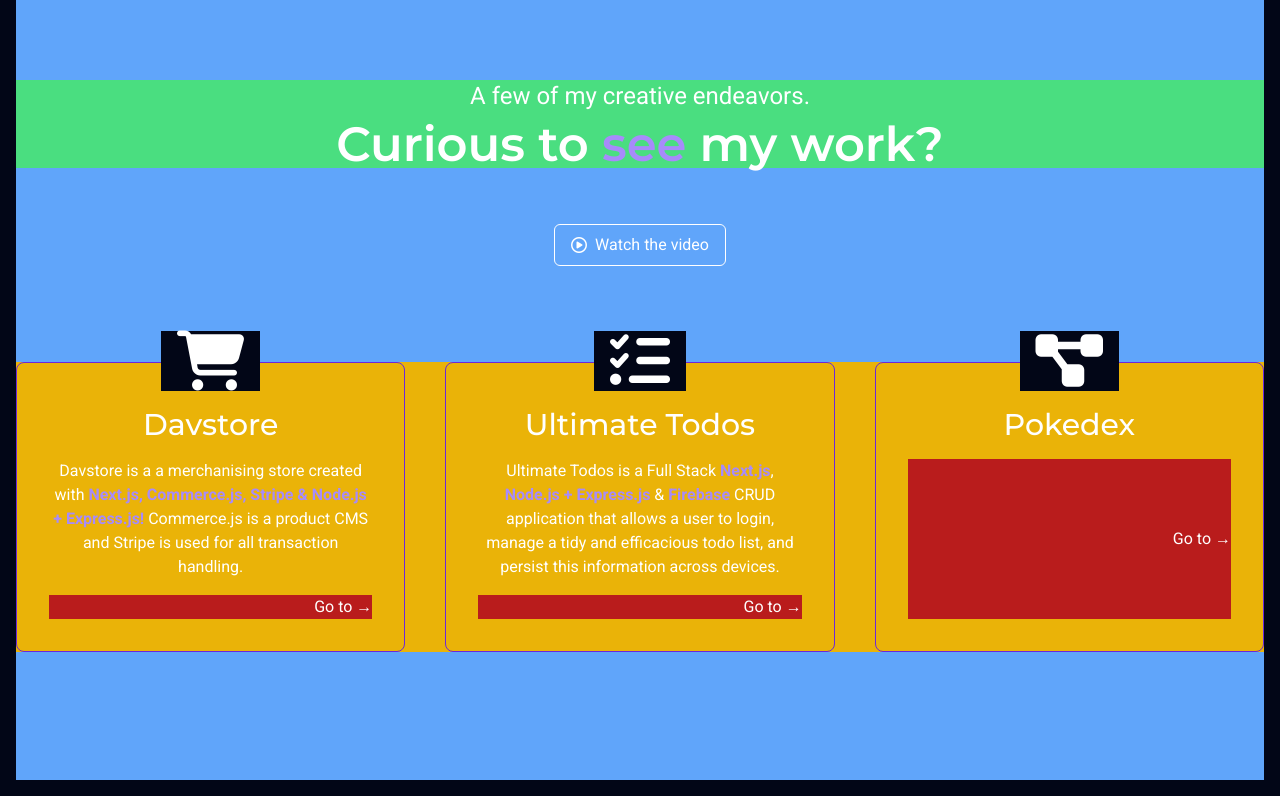
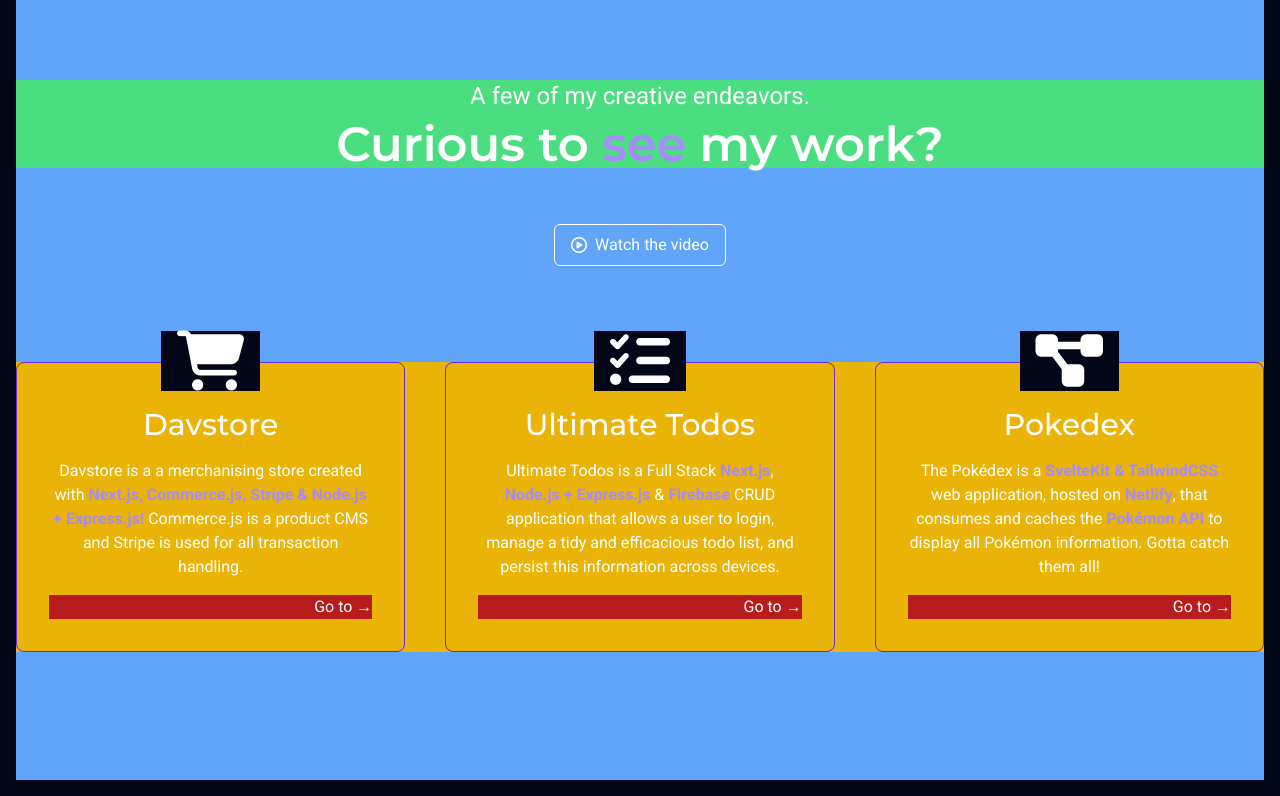
Before and after one commit to Davsan88/Davsan88.github.io, a SvelteKit app: page / in a window 1280 px wide. Shown: the part 762-1558 px from the top of the page. Built offline with nearby package versions, Linux system fonts and the light colour scheme.

Commit message:
Update Main.svelte

```diff
--- a/src/components/Main.svelte
+++ b/src/components/Main.svelte
@@ -74,7 +74,16 @@
                 </p>
             </Step>
             <Step step={steps[2]}>
-
+                <p>
+                    The Pokédex is a <strong class="text-violet-400"
+                        >SvelteKit & TailwindCSS</strong
+                    >
+                    web application, hosted on
+                    <strong class="text-violet-400">Netlify</strong>, that
+                    consumes and caches the
+                    <strong class="text-violet-400">Pokémon API</strong>
+                    to display all Pokémon information. Gotta catch them all!
+                </p>
             </Step>
         </div>
 
```
